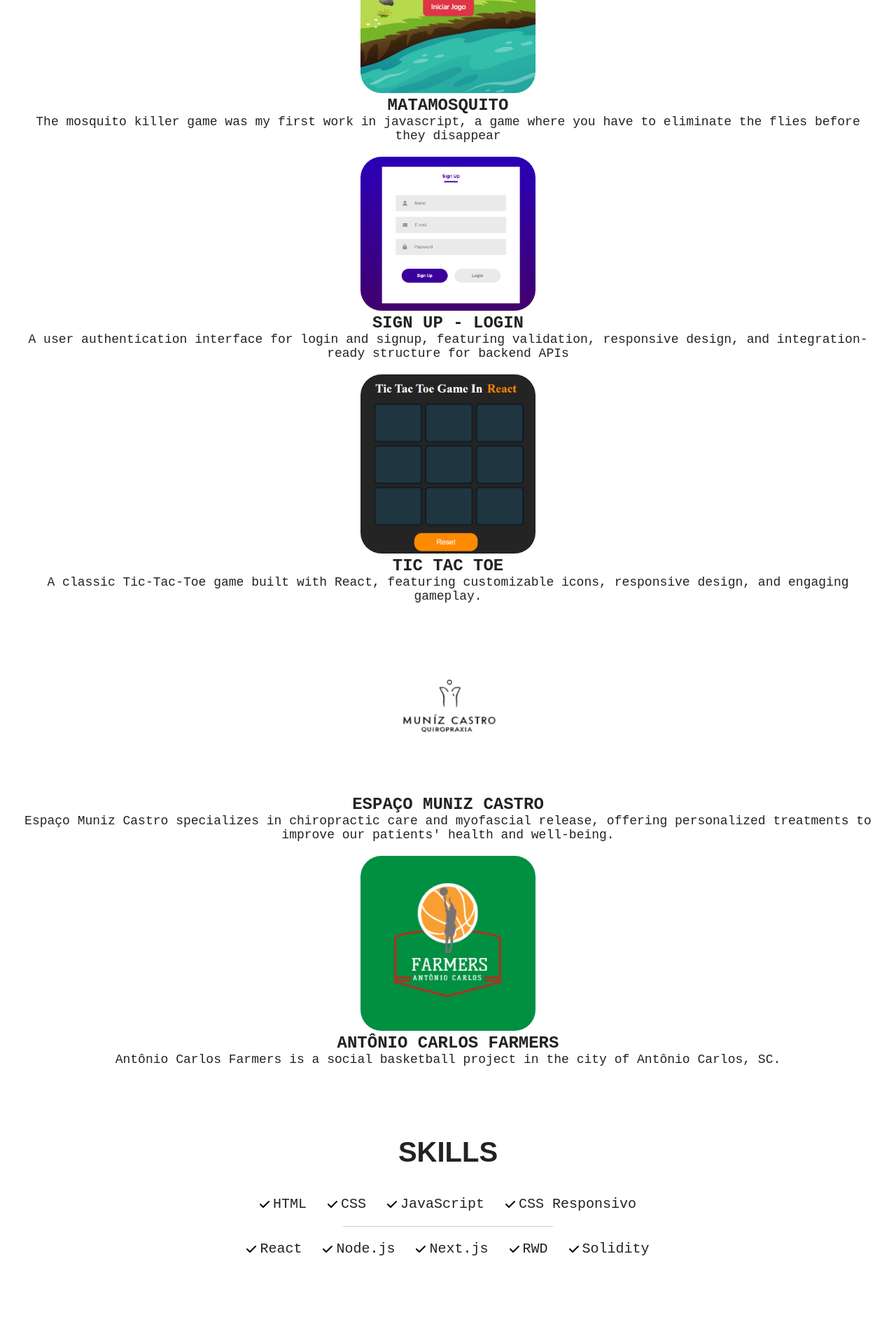
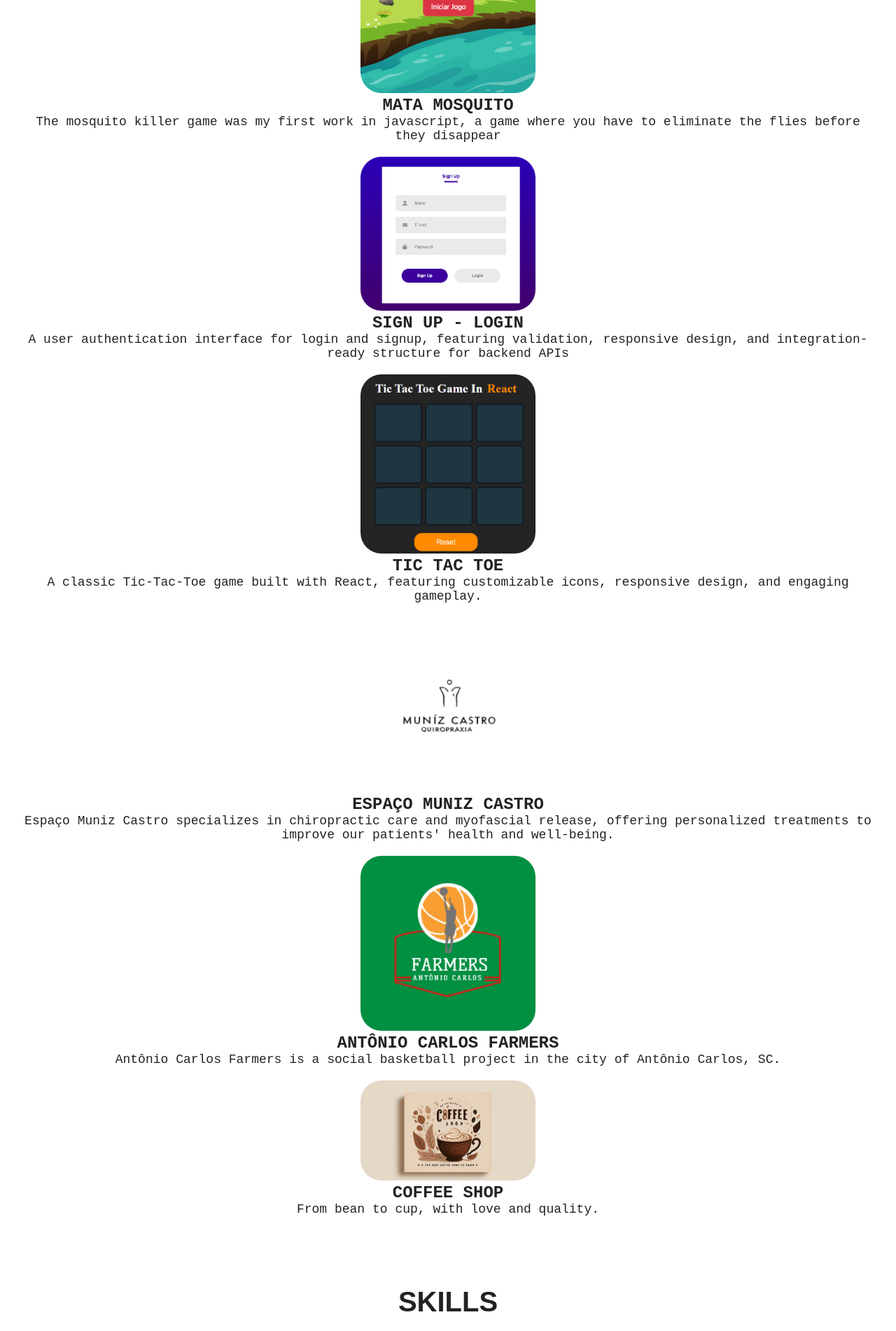
Before and after one commit to Osnigilberto/portfolio, a React (Vite) app: page / in a window 1280 px wide. Shown: the part 1760-3662 px from the top of the page at 70% size. Built offline with nearby package versions, Linux system fonts and the light colour scheme.

Commit message:
new site

```diff
--- a/src/sections/Projects/Projects.jsx
+++ b/src/sections/Projects/Projects.jsx
@@ -6,6 +6,7 @@ import signup from '../../assets/signup.png';
 import ticTacToe from '../../assets/tictactoe.png';
 import espacomuniz from '../../assets/espacomuniz.png';
 import farmers from '../../assets/farmers.png';
+import coffeeshop from '../../assets/coffeeshop.png';
 const Projects = () => {
   return (
     <section id="projects" className={styles.container}>
@@ -14,14 +15,14 @@ const Projects = () => {
         <ProjectCard
           src={catlovers}
           link="https://github.com/Osnigilberto/Catlovers"
-          h2="catlovers"
+          h2="Catlovers"
           p="A platform where users can find and share cat photos, connect with other
         cat lovers, and create a community."
         />
         <ProjectCard
           src={matamosquito}
           link="https://osnigilberto.github.io/matamosquito/"
-          h2="matamosquito"
+          h2="Mata Mosquito"
           p="The mosquito killer game was my first work in javascript, a game where you have to eliminate the flies before they disappear"
         />
         <ProjectCard
@@ -48,6 +49,12 @@ const Projects = () => {
           h2= "Antônio Carlos Farmers"
           p="Antônio Carlos Farmers is a social basketball project in the city of Antônio Carlos, SC."
           />
+          <ProjectCard
+          src={coffeeshop}
+          link="https://cafeteriapao.netlify.app/"
+          h2= "Coffee Shop"
+          p="From bean to cup, with love and quality."
+          />
       </div>
     </section>
   );
```
